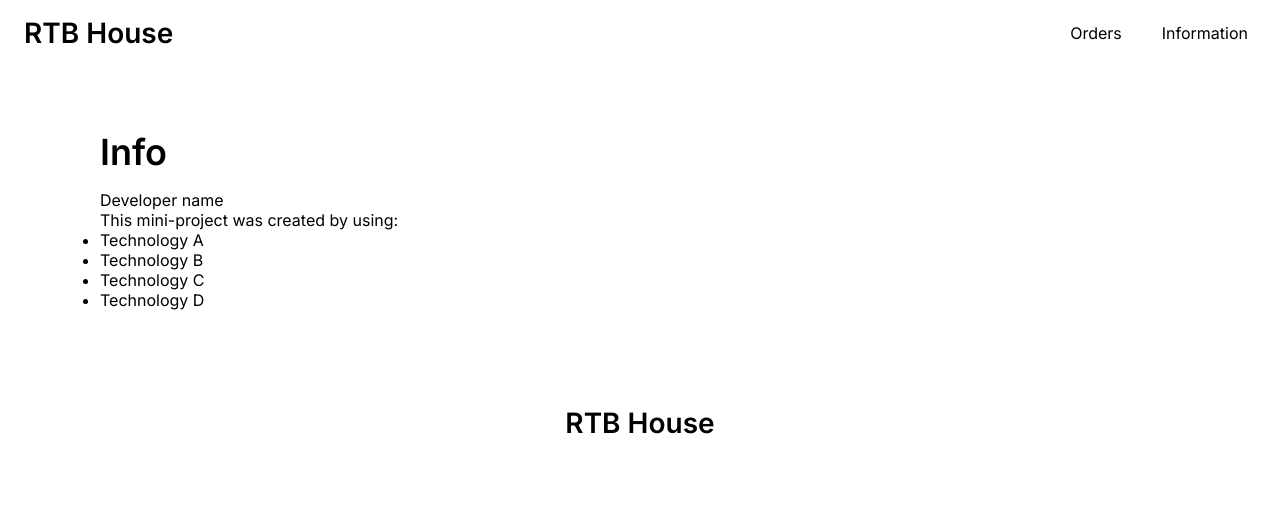
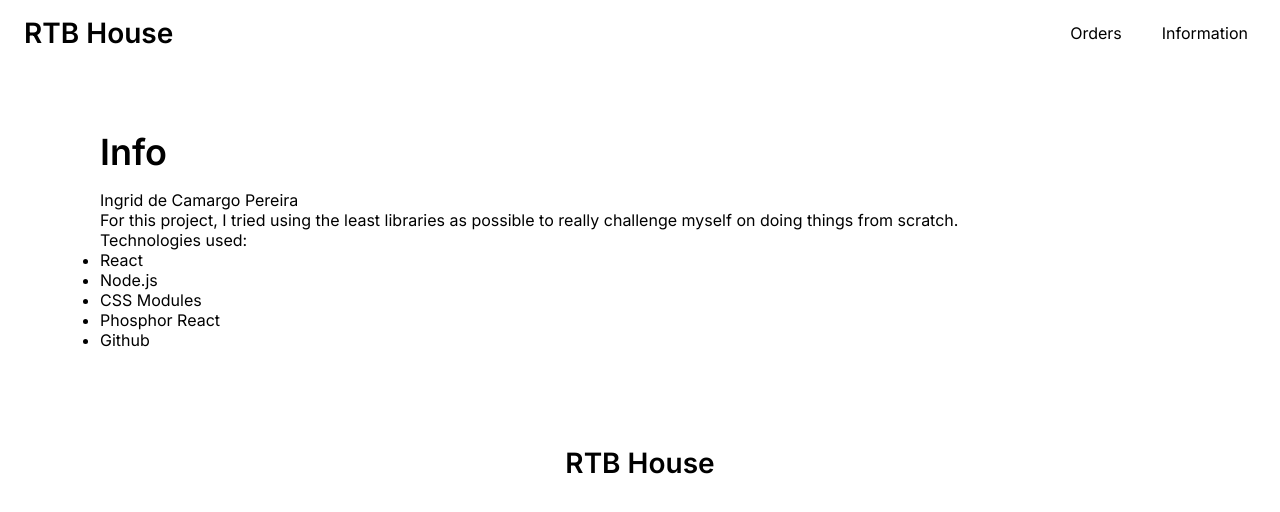
Before and after one commit to idkngrid/rtb-house-test, a React (Vite) app: page /info in a window 1280 px wide. Shown: the top 512 px of the page. Built offline with nearby package versions, Linux system fonts and the light colour scheme.

Commit message:
Add some info content

```diff
--- a/src/pages/Info/index.jsx
+++ b/src/pages/Info/index.jsx
@@ -4,13 +4,15 @@
             <section className="section--pall">
                 <div className="container">
                     <h2 className="section__title">Info</h2>
-                    <p>Developer name</p>
-                    <p>This mini-project was created by using:</p>
+                    <p>Ingrid de Camargo Pereira</p>
+                    <p>For this project, I tried using the least libraries as possible to really challenge myself on doing things from scratch.</p>
+                    <p>Technologies used:</p>
                     <ul>
-                        <li>Technology A</li>
-                        <li>Technology B</li>
-                        <li>Technology C</li>
-                        <li>Technology D</li>
+                        <li>React</li>
+                        <li>Node.js</li>
+                        <li>CSS Modules</li>
+                        <li>Phosphor React</li>
+                        <li>Github</li>
                     </ul>
                 </div>
             </section>
```
